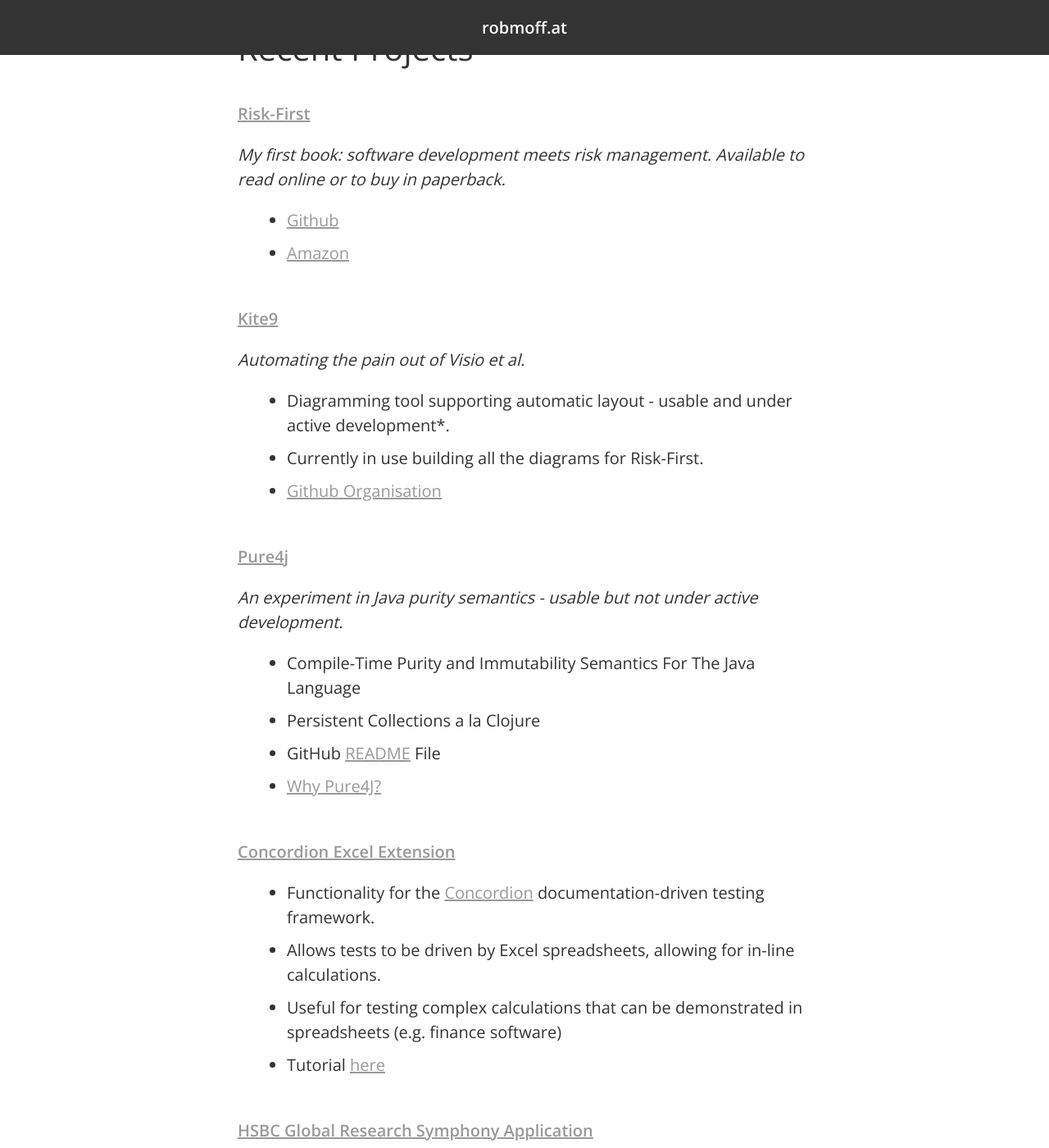
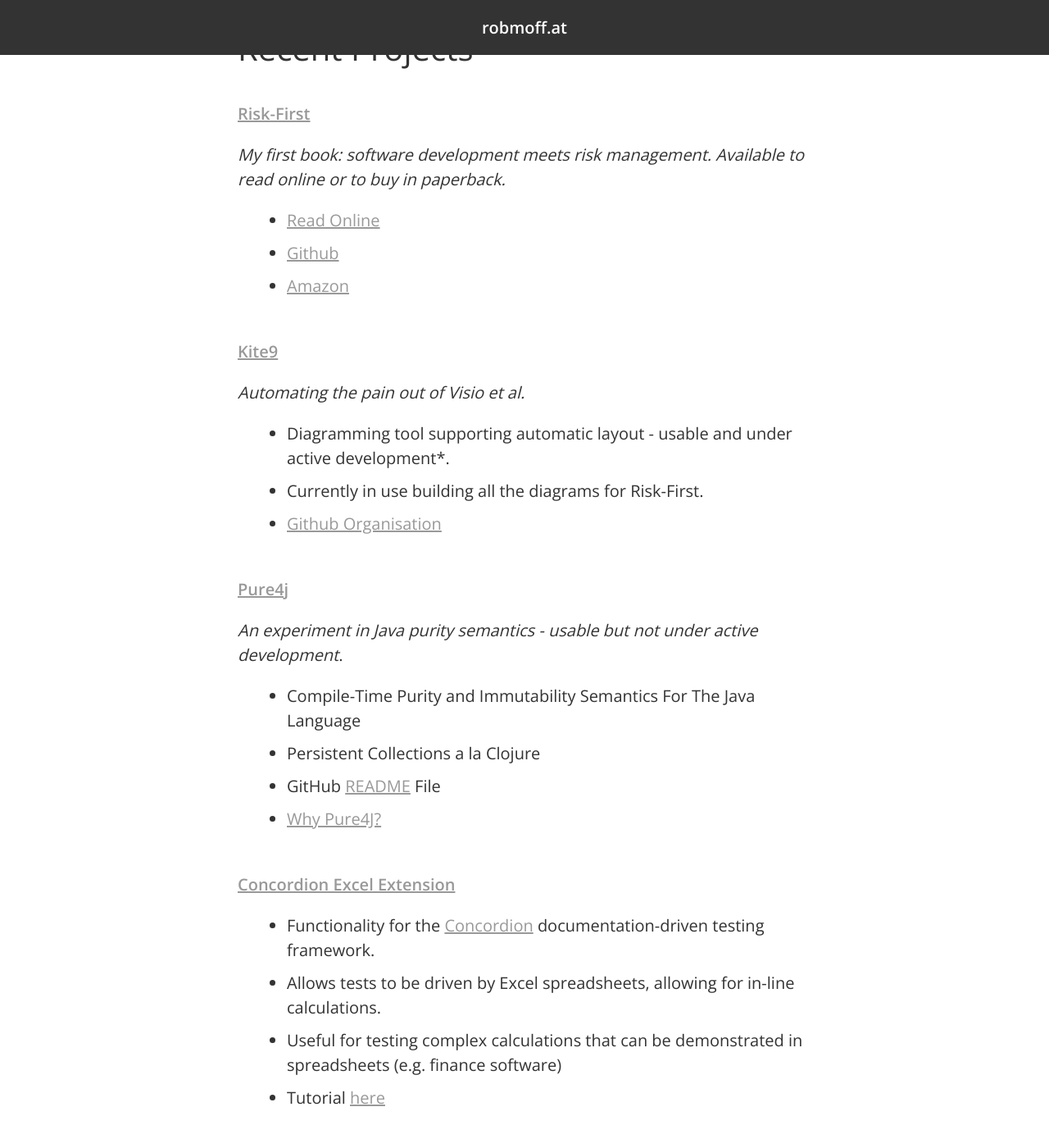
Before and after one commit to robmoffat/robmoffat, a Jekyll site: the page built from index.md, in a window 1280 px wide and 1400 px high, scrolled down 708 px. Shown: the whole window at 82% size. Built offline with Jekyll 4.4.1, drawn with Linux system fonts in a browser that asks for light colours.

Commit message:
Minor style fixes

```diff
--- a/assets/style.css
+++ b/assets/style.css
@@ -36,7 +36,7 @@ nav .left {
 	color: white;
 }
 
-p, ul {
+p, ul3 {
 	margin-top: 1em;
 	margin-bottom: 1em;
 }
@@ -111,7 +111,8 @@ div.gap {
 
 footer {
 	text-align: center;
-	font-size: .75em;
+	font-size: .5em;
+	color: #333;
 }
 
 @media only screen and (max-width:550px) {
--- a/index.md
+++ b/index.md
@@ -25,6 +25,7 @@ permalink: /
 ## [Risk-First](http://riskfirst.org)
 
 *My first book: software development meets risk management.  Available to read online or to buy in paperback.*
+ - [Read Online](https://riskfirst.org)
  - [Github](https://github.com/risk-first)
  - [Amazon](http://a.co/d/hmpmYl2)
 
```
